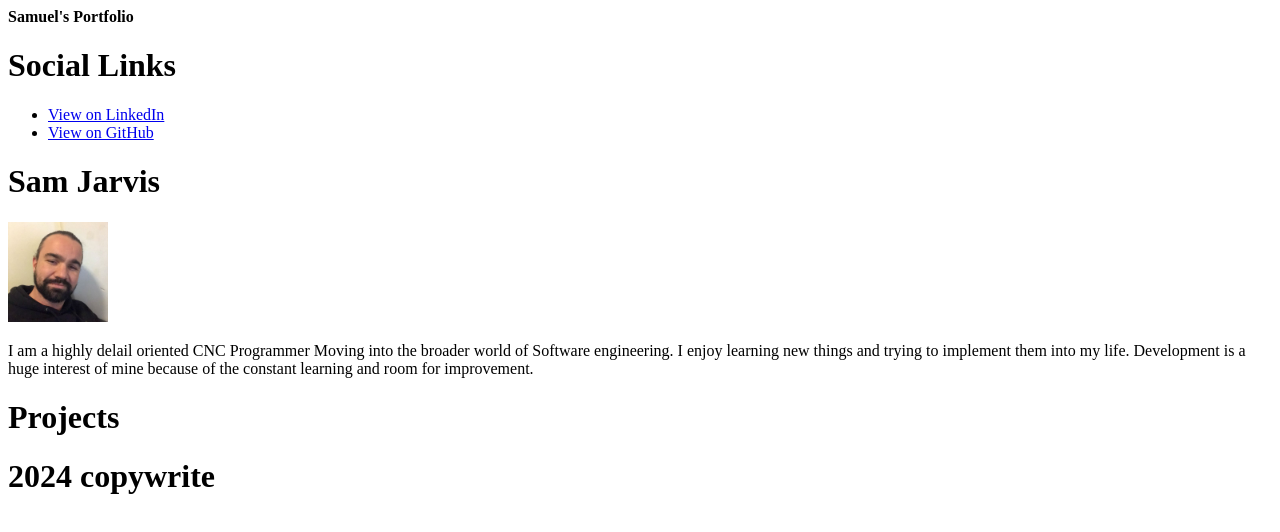
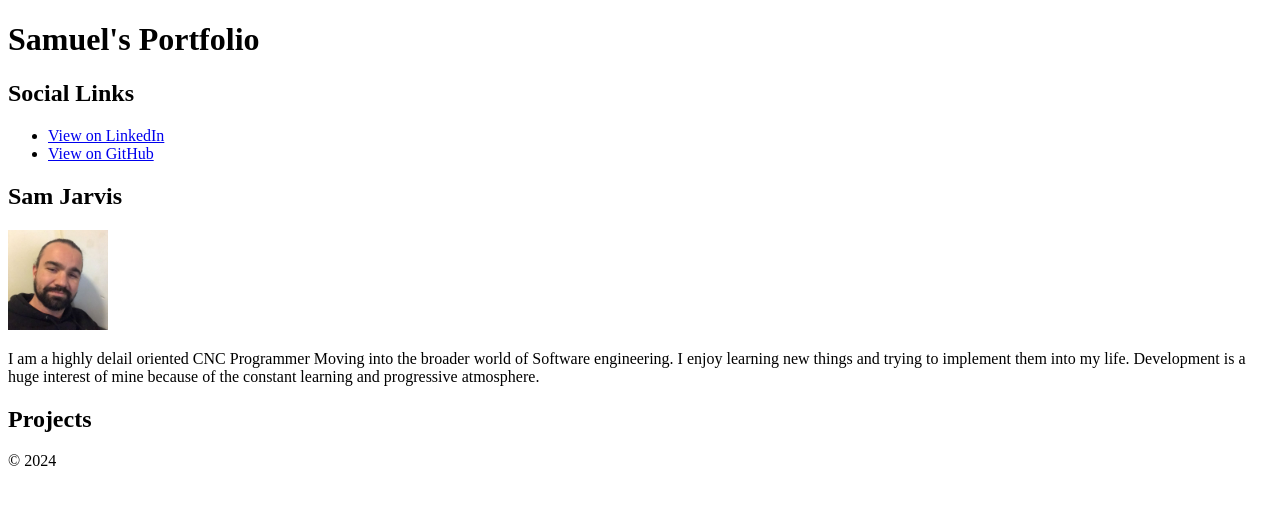
Before and after one commit to JarvisAppleSlice/Personal-Portfolio, a plain HTML site: page index.html in a window 1280 px wide. Drawn offline with Linux system fonts and the light colour scheme.

Commit message:
Update index.html

```diff
--- a/index.html
+++ b/index.html
@@ -9,11 +9,12 @@
 
 <body>
     <header>
-        <b>Samuel's Portfolio</b>
+        <h1>Samuel's Portfolio</h1>
     </header>
-    <main>
-        <div>
-            <h1>Social Links</h1>
+    <main id="#main">
+        <section>
+            <div id="#socials">
+                <h2>Social Links</h2>
                 <nav>
                     <ul>
                         <li><a href="https://www.linkedin.com/in/samuel-jarvis-400712232">View on LinkedIn</a></li>
@@ -21,23 +22,30 @@
                     </ul>
                 </nav>
             </div>
-        <div>
-            <h1>Sam Jarvis</h1>
+        </section>
+        <section>
+            <div id="#bio">
+                <h2>Sam Jarvis</h2>
                 <img src="images/1.JPG" alt="Sam" width="100px" height="100px">
                 <p>
-                I am a highly delail oriented CNC Programmer Moving into the broader world of Software engineering. I
-                enjoy learning new things and trying to implement them into my life. Development is a huge interest of
-                mine because of the constant learning and room for improvement.
+                    I am a highly delail oriented CNC Programmer Moving into the broader world of Software engineering.
+                    I
+                    enjoy learning new things and trying to implement them into my life. Development is a huge interest
+                    of
+                    mine because of the constant learning and progressive atmosphere.
                 </p>
             </div>
-        <div>
+        </section>
+        <section>
+            <div id="#projects">
                 <header>
-                <h1>Projects</h1>
+                    <h2>Projects</h2>
                 </header>
             </div>
+        </section>
     </main>
     <footer>
-        <h1>2024 copywrite</h1>
+        <p>&copy; 2024</p>
     </footer>
 </body>
 
```
Lines whose indentation alone changed are shown as unchanged.
